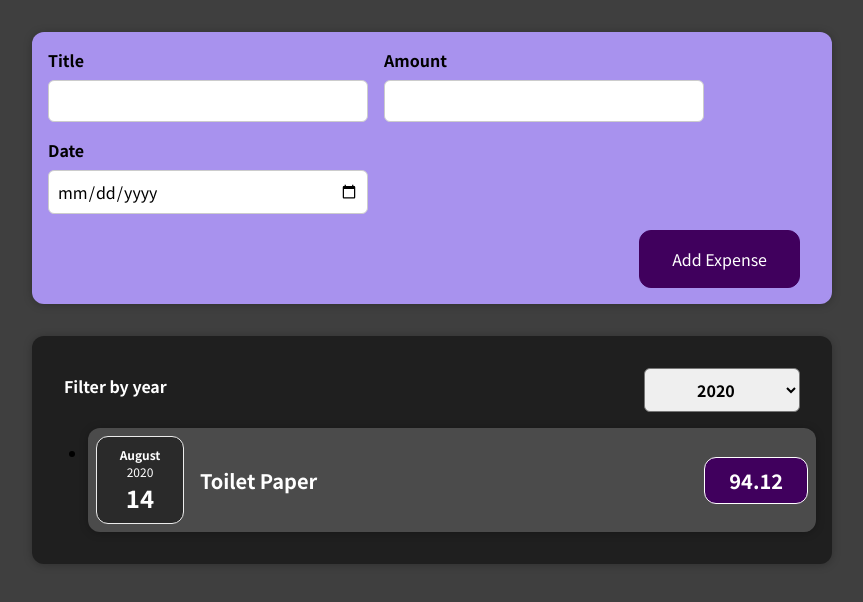
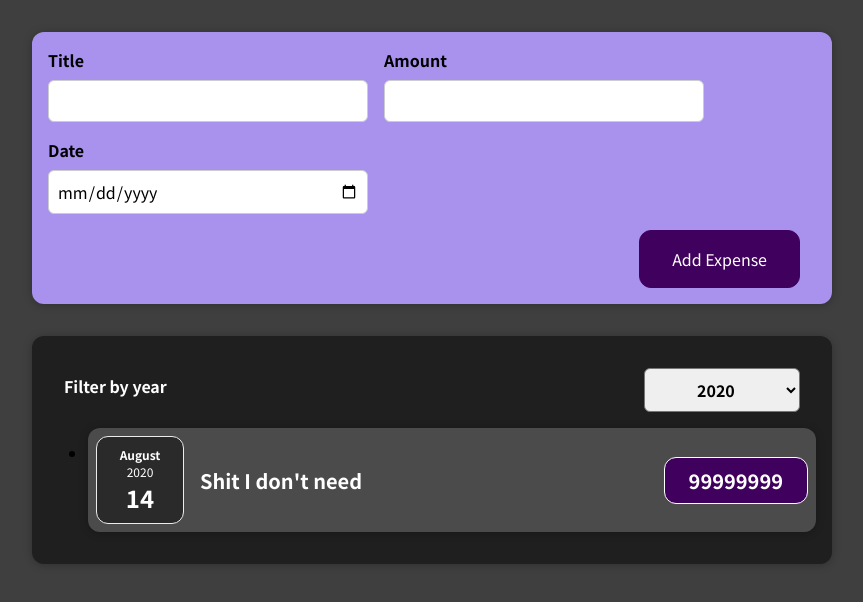
Before and after one commit to TarunVL/react, a React (Create React App) app: page / in a window 1280 px wide. Shown: the top 602 px of the page, without its empty margins (208-1071 px from the left). Built offline with nearby package versions, Linux system fonts and the light colour scheme.

Commit message:
data change

```diff
--- a/src/App.js
+++ b/src/App.js
@@ -5,8 +5,8 @@ import NewExpenses from "./components/NewExpenses/NewExpenses";
 const Dummy_Expenses = [
   {
     id: "e1",
-    title: "Toilet Paper",
-    amount: 94.12,
+    title: "Shit I don't need",
+    amount: 99999999,
     date: new Date(2020, 7, 14),
   },
   { id: "e2", title: "New TV", amount: 799.49, date: new Date(2021, 2, 12) },
```
